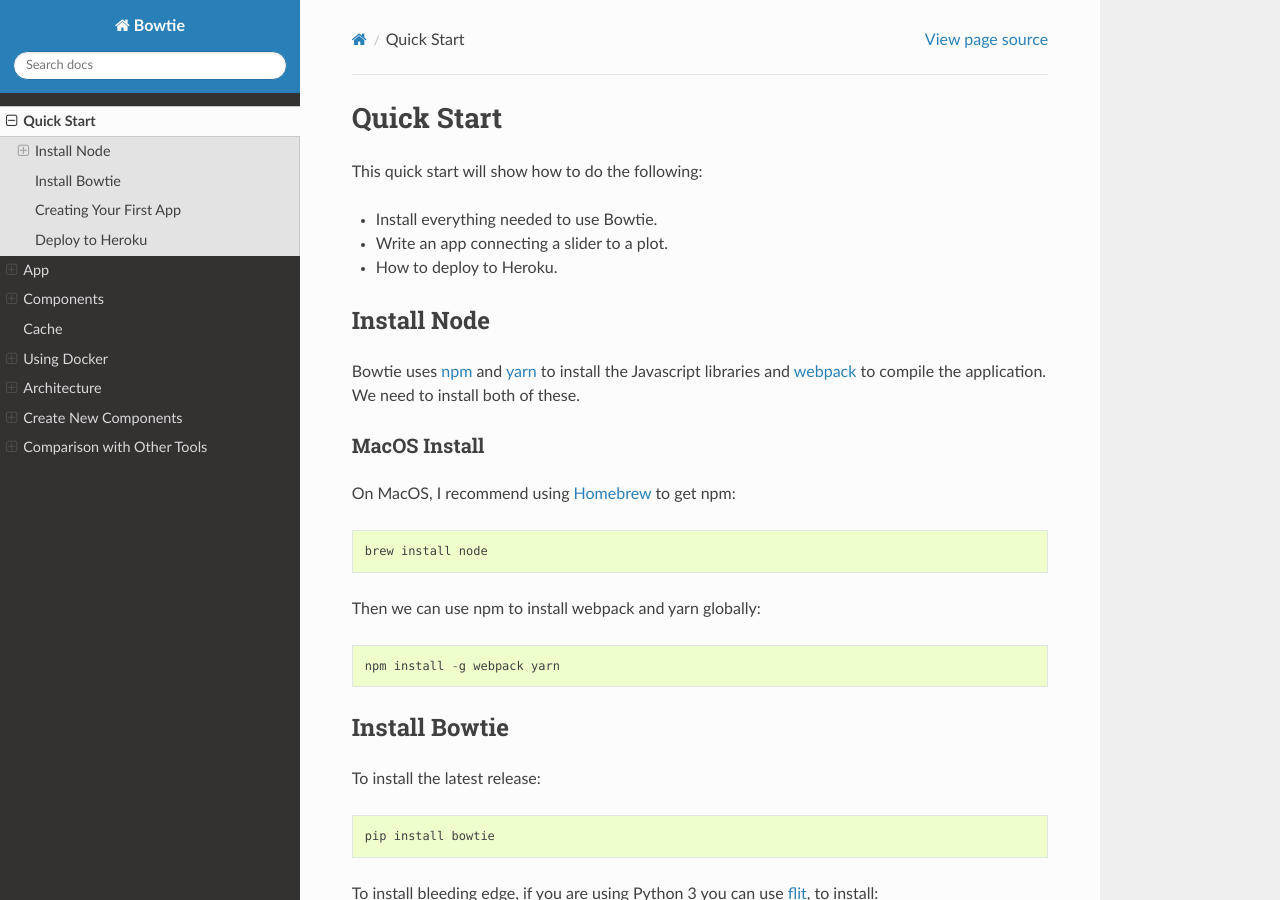
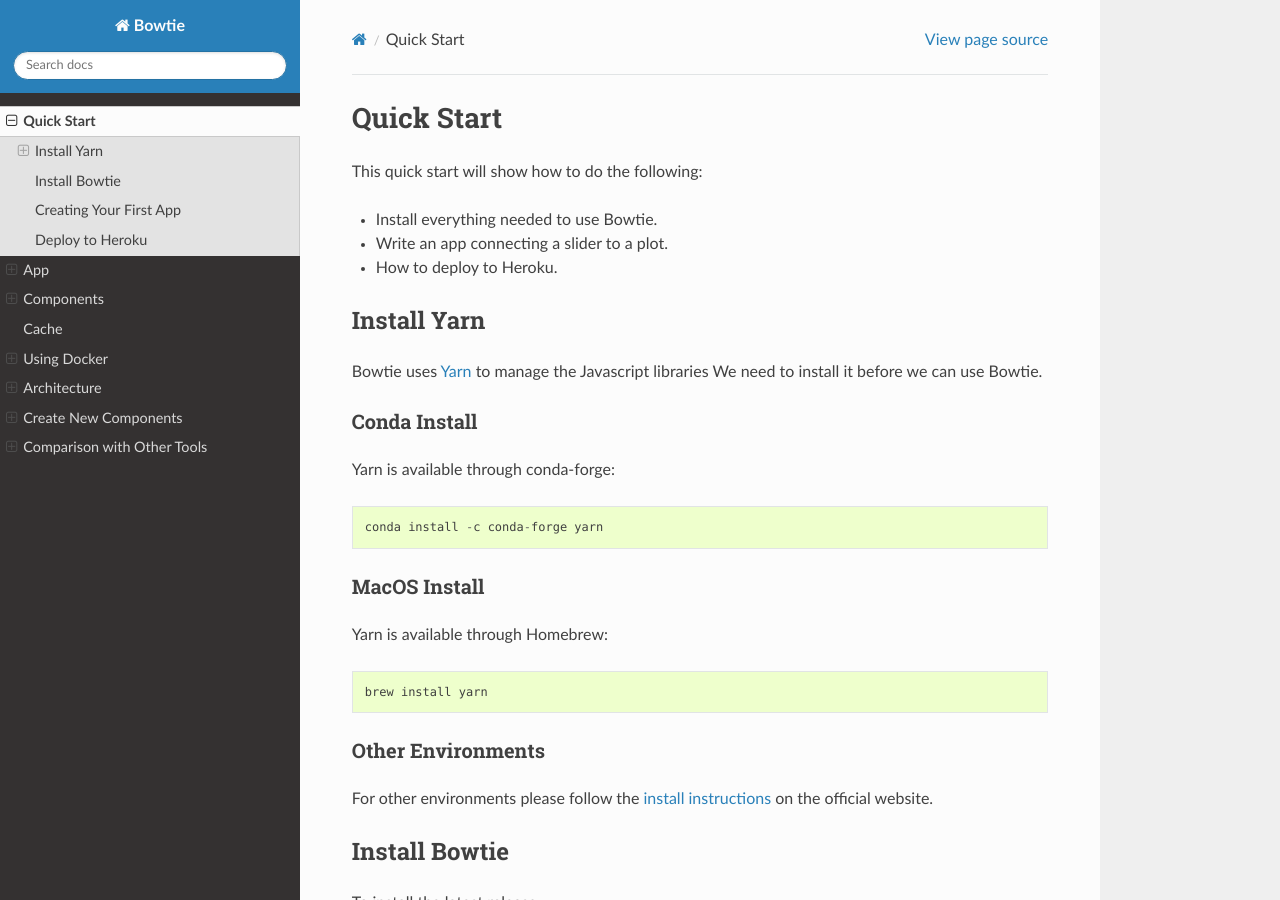
Before and after one commit to jwkvam/bowtie, a Sphinx documentation site: the page built from doc/quickstart.rst, in a window 1280 px wide and 900 px high. Built offline with Sphinx 7.4.7 and the Read the Docs theme 2.0.0, drawn with Linux system fonts in a browser that asks for light colours; pages that are not in the unit, such as notebooks, are missing from menus.

Commit message:
remove node, replace with yarn

```diff
--- a/doc/quickstart.rst
+++ b/doc/quickstart.rst
@@ -15,24 +15,31 @@
 * How to deploy to Heroku.
 
 
-Install Node
+Install Yarn
 ------------
 
-Bowtie uses `npm <https://www.npmjs.com/>`_ and
-`yarn <https://yarnpkg.com/>`_ to install the Javascript libraries
-and `webpack <https://webpack.js.org/>`_ to compile the application.
-We need to install both of these.
+Bowtie uses `Yarn <https://yarnpkg.com/>`_ to manage the Javascript libraries
+We need to install it before we can use Bowtie.
+
+Conda Install
+^^^^^^^^^^^^^
+
+Yarn is available through conda-forge::
+
+    conda install -c conda-forge yarn
 
 MacOS Install
 ^^^^^^^^^^^^^
 
-On MacOS, I recommend using `Homebrew <http://brew.sh/>`_ to get npm::
+Yarn is available through Homebrew::
 
-    brew install node
+    brew install yarn
 
-Then we can use npm to install webpack and yarn globally::
+Other Environments
+^^^^^^^^^^^^^^^^^^
 
-    npm install -g webpack yarn
+For other environments please follow the `install instructions <https://yarnpkg.com/en/docs/install>`_
+on the official website.
 
 Install Bowtie
 --------------
```
Also changed, not shown: doc/docker.rst (+2 -5 lines).
